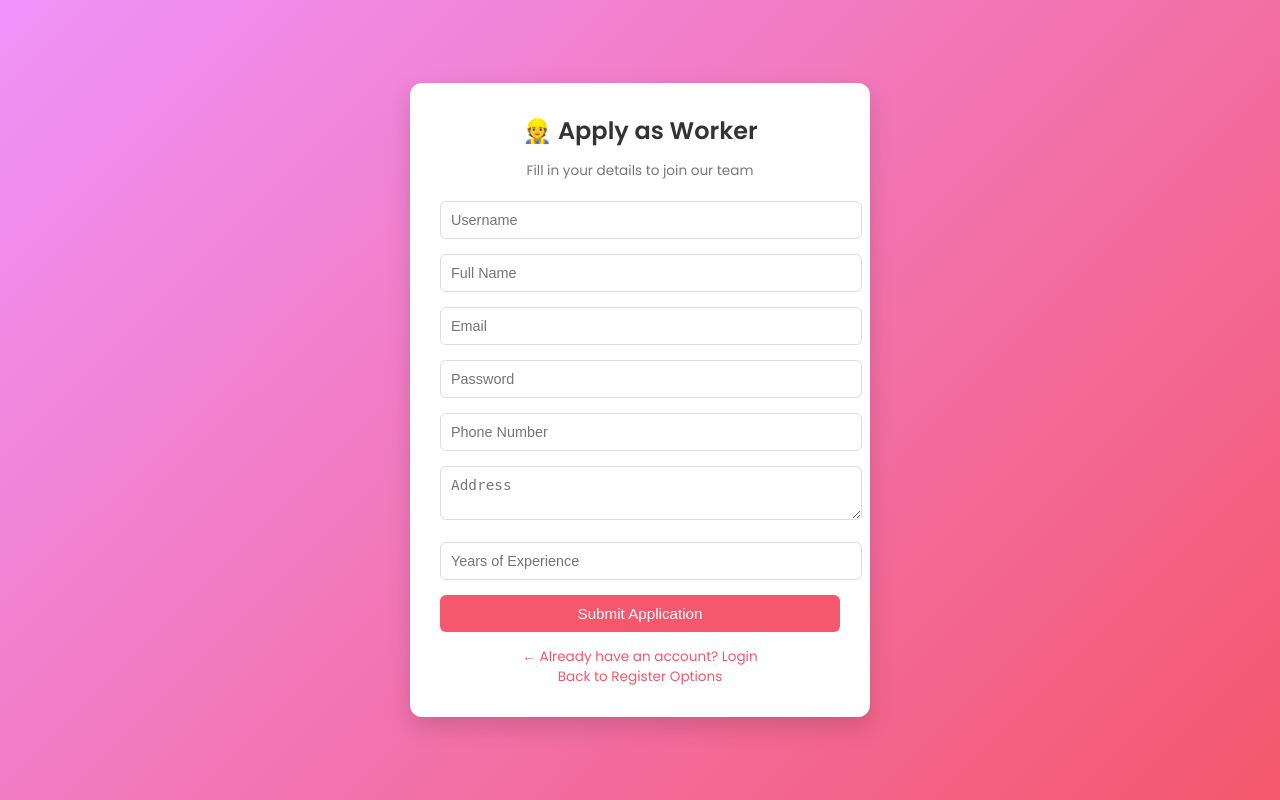
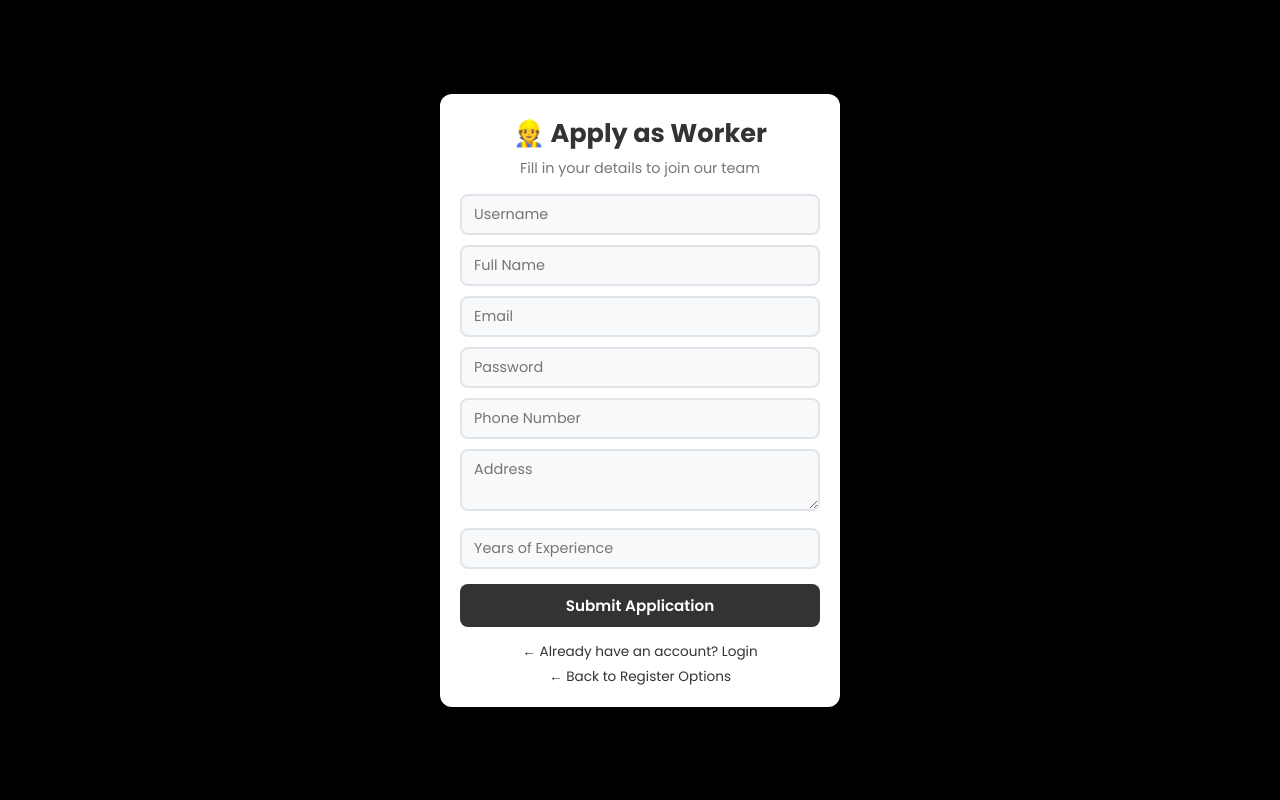
Before and after one commit to parejamarc17-max/group4, a PHP site: page /p_login/register_worker.php in a window 1280 px wide. Run offline with PHP 8.4, Linux system fonts and the light colour scheme.

Commit message:
new update

```diff
--- a/assets/css/login.css
+++ b/assets/css/login.css
@@ -8,7 +8,7 @@
 
 body {
     font-family: 'Poppins', sans-serif;
-    background: linear-gradient(135deg, #667eea 0%, #764ba2 100%);
+    background: #000000;
     min-height: 100vh;
     display: flex;
     justify-content: center;
--- /dev/null
+++ b/assets/css/register.css
@@ -0,0 +1,191 @@
+/* Register Page Styles - Unified CSS */
+
+* {
+    margin: 0;
+    padding: 0;
+    box-sizing: border-box;
+}
+
+html, body {
+    height: 100%;
+}
+
+body {
+    font-family: 'Poppins', sans-serif;
+    background: #000000;
+    display: flex;
+    justify-content: center;
+    align-items: center;
+    min-height: 100vh;
+    padding: 20px;
+}
+
+/* Container */
+.register-form,
+.register-box {
+    background: #fff;
+    padding: 20px;
+    border-radius: 12px;
+    width: 100%;
+    max-width: 400px;
+    box-shadow: 0 10px 25px rgba(0,0,0,0.3);
+    animation: slideUp 0.5s ease;
+}
+
+@keyframes slideUp {
+    from {
+        opacity: 0;
+        transform: translateY(30px);
+    }
+    to {
+        opacity: 1;
+        transform: translateY(0);
+    }
+}
+
+/* Header */
+.register-form h2,
+.register-header h2 {
+    text-align: center;
+    margin-bottom: 5px;
+    font-size: 1.6rem;
+    color: #333;
+    font-weight: 700;
+}
+
+.register-header {
+    text-align: center;
+    margin-bottom: 15px;
+}
+
+.register-header p {
+    font-size: 0.9rem;
+    color: #777;
+    margin-bottom: 0;
+}
+
+/* Form Styles */
+form {
+    display: flex;
+    flex-direction: column;
+}
+
+.form-group {
+    margin-bottom: 10px;
+}
+
+input[type="text"],
+input[type="email"],
+input[type="password"],
+input[type="number"],
+textarea {
+    width: 100%;
+    padding: 8px 12px;
+    border-radius: 8px;
+    border: 2px solid #e1e5e9;
+    font-size: 0.9rem;
+    font-family: 'Poppins', sans-serif;
+    transition: all 0.3s ease;
+    background: #f8f9fa;
+}
+
+input[type="text"]:focus,
+input[type="email"]:focus,
+input[type="password"]:focus,
+input[type="number"]:focus,
+textarea:focus {
+    border-color: #333;
+    outline: none;
+    background: white;
+    box-shadow: 0 0 0 3px rgba(0,0,0,0.1);
+}
+
+textarea {
+    resize: vertical;
+    min-height: 60px;
+}
+
+/* Button */
+button[type="submit"],
+button {
+    width: 100%;
+    padding: 10px;
+    border: none;
+    background: #333;
+    color: white;
+    border-radius: 8px;
+    cursor: pointer;
+    font-size: 0.95rem;
+    font-weight: 600;
+    font-family: 'Poppins', sans-serif;
+    transition: all 0.3s ease;
+    margin-top: 5px;
+}
+
+button[type="submit"]:hover,
+button:hover {
+    background: #555;
+    transform: translateY(-2px);
+    box-shadow: 0 5px 15px rgba(0,0,0,0.2);
+}
+
+button[type="submit"]:active,
+button:active {
+    transform: translateY(0);
+}
+
+/* Footer links */
+.links,
+.register-form a:last-of-type {
+    text-align: center;
+    margin-top: 10px;
+    font-size: 0.85rem;
+}
+
+.links a,
+.register-form a {
+    color: #333;
+    text-decoration: none;
+    font-weight: 500;
+    transition: 0.2s ease;
+    display: inline-block;
+    margin-top: 5px;
+}
+
+.links a:hover,
+.register-form a:hover {
+    color: #555;
+    text-decoration: underline;
+}
+
+.links a:before {
+    content: "← ";
+}
+
+/* Responsive */
+@media (max-width: 480px) {
+    .register-form,
+    .register-box {
+        padding: 15px;
+    }
+
+    .register-form h2,
+    .register-header h2 {
+        font-size: 1.4rem;
+    }
+
+    input[type="text"],
+    input[type="email"],
+    input[type="password"],
+    input[type="number"],
+    textarea {
+        padding: 8px 10px;
+        font-size: 0.85rem;
+    }
+
+    button[type="submit"],
+    button {
+        padding: 8px;
+        font-size: 0.9rem;
+    }
+}
--- a/includes/public_footer.php
+++ b/includes/public_footer.php
@@ -5,8 +5,8 @@
             <p>Premium car rental service with nationwide delivery</p>
             <div class="social-links">
                 <a href="#"><i class="fab fa-facebook"></i></a>
-                <a href="#"><i class="fab fa-instagram"></i></a>
-                <a href="#"><i class="fab fa-twitter"></i></a>
+                <a href="https://www.instagram.com/paintvanta?igsh=MWdhbW92dGpiZHUwYg==" target="_blank"><i class="fab fa-instagram"></i></a>
+                <a href="mailto:carrental762000@gmail.com" target="_blank"><i class="fas fa-envelope"></i></a>
             </div>
         </div>
         <div class="footer-section">
@@ -22,7 +22,7 @@
             <h4>Contact</h4>
             <ul>
                 <li><i class="fas fa-phone"></i>  0912 345 6789</li>
-                <li><i class="fas fa-envelope"></i> support@drivego.ph</li>
+                <li><i class="fas fa-envelope"></i> carrental762000@gmail.com</li>
                 <li><i class="fas fa-map-marker-alt"></i> davao oriental, Philippines</li>
             </ul>
         </div>
--- a/index.php
+++ b/index.php
@@ -8,7 +8,7 @@ require_once 'config/database.php';
 <head>
     <meta charset="UTF-8">
     <meta name="viewport" content="width=device-width, initial-scale=1.0">
-    <title>DriveGo Premium | Luxury Car Rental Philippines</title>
+    <title> Luxury Car Rental Philippines</title>
     <link rel="stylesheet" href="assets/css/public.css">
     <link href="https://fonts.googleapis.com/css2?family=Poppins:wght@300;400;500;600;700;800&display=swap" rel="stylesheet">
     <link rel="stylesheet" href="https://cdnjs.cloudflare.com/ajax/libs/font-awesome/6.4.0/css/all.min.css">
--- a/p_login/login.php
+++ b/p_login/login.php
@@ -65,7 +65,7 @@ $message = isset($_GET['message']) ? htmlspecialchars($_GET['message']) : '';
     </p>
     <!-- ✅ Back link below Register -->
     <p style="text-align:center; margin-top:10px; color:#666;">
-    <a href="login.php" style="color:#ff6b00; font-weight:bold;">← Back to Home</a>
+    <a href="../index.php" style="color:#ff6b00; font-weight:bold;">← Back to Home</a>
     </p>
 </div>
 </body>
--- a/p_login/register.php
+++ b/p_login/register.php
@@ -11,7 +11,7 @@
 body {
     margin: 0;
     font-family: 'Poppins', sans-serif;
-    background: linear-gradient(135deg, #667eea, #764ba2);
+    background: #000000;
     display: flex;
     justify-content: center;
     align-items: center;
--- a/p_login/register_worker.php
+++ b/p_login/register_worker.php
@@ -1,109 +1,15 @@
 <!DOCTYPE html>
 <html lang="en">
 <head>
-<meta charset="UTF-8">
-<meta name="viewport" content="width=device-width, initial-scale=1.0">
-<title>Apply as Worker - CarRent</title>
-
-<link href="https://fonts.googleapis.com/css2?family=Poppins:wght@300;400;600&display=swap" rel="stylesheet">
-
-<style>
-body {
-    margin: 0;
-    font-family: 'Poppins', sans-serif;
-    background: linear-gradient(135deg, #f093fb, #f5576c);
-    display: flex;
-    justify-content: center;
-    align-items: center;
-    min-height: 100vh;
-}
-
-/* Container */
-.register-box {
-    background: #fff;
-    padding: 30px;
-    border-radius: 12px;
-    width: 100%;
-    max-width: 400px;
-    box-shadow: 0 10px 25px rgba(0,0,0,0.15);
-}
-
-/* Header */
-.register-header {
-    text-align: center;
-    margin-bottom: 20px;
-}
-
-.register-header h2 {
-    margin: 0;
-    font-size: 1.5rem;
-    color: #333;
-}
-
-.register-header p {
-    font-size: 0.85rem;
-    color: #777;
-}
-
-/* Inputs */
-.form-group {
-    margin-bottom: 15px;
-}
-
-.form-group input,
-.form-group textarea {
-    width: 100%;
-    padding: 10px;
-    border-radius: 6px;
-    border: 1px solid #ddd;
-    font-size: 0.9rem;
-    transition: 0.2s;
-}
-
-.form-group input:focus,
-.form-group textarea:focus {
-    border-color: #f5576c;
-    outline: none;
-}
-
-/* Button */
-button {
-    width: 100%;
-    padding: 10px;
-    border: none;
-    background: #f5576c;
-    color: white;
-    border-radius: 6px;
-    cursor: pointer;
-    font-size: 0.95rem;
-}
-
-button:hover {
-    background: #e94a5a;
-}
-
-/* Footer links */
-.links {
-    text-align: center;
-    margin-top: 15px;
-    font-size: 0.85rem;
-}
-
-.links a {
-    color: #f5576c;
-    text-decoration: none;
-    font-weight: 500;
-}
-
-.links a:hover {
-    text-decoration: underline;
-}
-</style>
+    <meta charset="UTF-8">
+    <meta name="viewport" content="width=device-width, initial-scale=1.0">
+    <title>Apply as Worker - CarRent</title>
+    <link href="https://fonts.googleapis.com/css2?family=Poppins:wght@300;400;600;700&display=swap" rel="stylesheet">
+    <link rel="stylesheet" href="../assets/css/register.css">
 </head>
 
 <body>
-
-<div class="register-box">
+    <div class="register-box">
     <div class="register-header">
         <h2>👷 Apply as Worker</h2>
         <p>Fill in your details to join our team</p>
@@ -143,10 +49,9 @@ button:hover {
     </form>
 
     <div class="links">
-        <a href="login.php">← Already have an account? Login</a><br>
+        <a href="login.php">Already have an account? Login</a><br>
         <a href="register.php">Back to Register Options</a>
     </div>
-</div>
 
 </body>
 </html>
```
Also changed, not shown: p_login/register_customer.php (+17 -2 lines).
